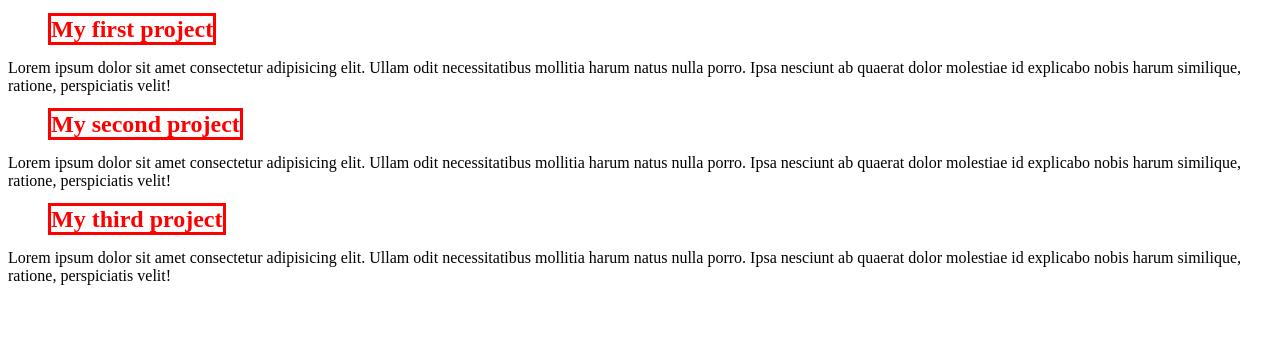
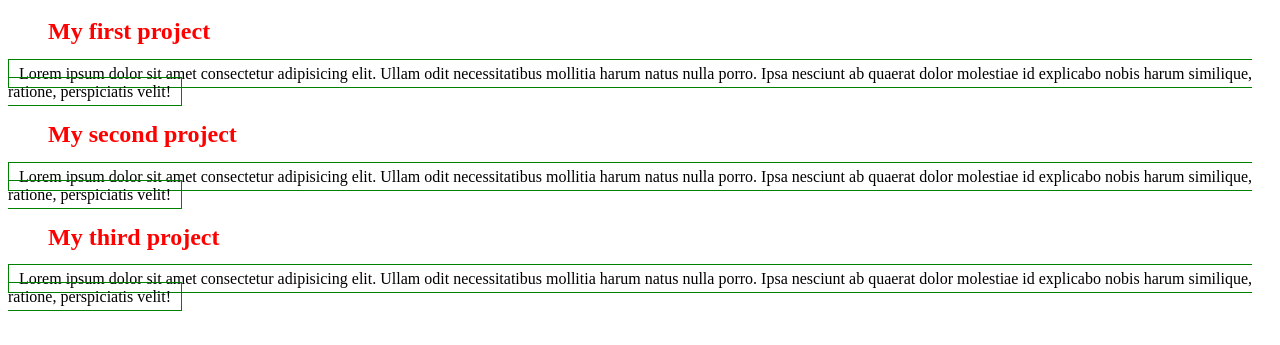
Before and after one commit to leechongren/portfolio, a plain HTML site: page index.html in a window 1280 px wide. Shown: the part 47-392 px from the top of the page. Drawn offline with Linux system fonts and the light colour scheme.

Commit message:
added span to borders

```diff
--- a/index.html
+++ b/index.html
@@ -2,13 +2,18 @@
 <link rel="stylesheet" type="text/css" href="style.css">
 
 <div><h1>My Portfolio</h1></div>
+
+
+<h2>My first project</h2>
+
+<span class="inline-border">Lorem ipsum dolor sit amet consectetur adipisicing elit. Ullam odit necessitatibus mollitia harum natus nulla porro. Ipsa nesciunt ab quaerat dolor molestiae id explicabo nobis harum similique, ratione, perspiciatis velit!</span>
 <br>
 
-<h2>My first project</h2>
-<p>Lorem ipsum dolor sit amet consectetur adipisicing elit. Ullam odit necessitatibus mollitia harum natus nulla porro. Ipsa nesciunt ab quaerat dolor molestiae id explicabo nobis harum similique, ratione, perspiciatis velit!</p>
+<h2>My second project</h2>
 
-<h2>My second project</h2>
-<p>Lorem ipsum dolor sit amet consectetur adipisicing elit. Ullam odit necessitatibus mollitia harum natus nulla porro. Ipsa nesciunt ab quaerat dolor molestiae id explicabo nobis harum similique, ratione, perspiciatis velit!</p>
+<span class="inline-border">Lorem ipsum dolor sit amet consectetur adipisicing elit. Ullam odit necessitatibus mollitia harum natus nulla porro. Ipsa nesciunt ab quaerat dolor molestiae id explicabo nobis harum similique, ratione, perspiciatis velit!</span>
+<br>
+
 
 <h2>My third project</h2>
-<p>Lorem ipsum dolor sit amet consectetur adipisicing elit. Ullam odit necessitatibus mollitia harum natus nulla porro. Ipsa nesciunt ab quaerat dolor molestiae id explicabo nobis harum similique, ratione, perspiciatis velit!</p>
+<span class="inline-border">Lorem ipsum dolor sit amet consectetur adipisicing elit. Ullam odit necessitatibus mollitia harum natus nulla porro. Ipsa nesciunt ab quaerat dolor molestiae id explicabo nobis harum similique, ratione, perspiciatis velit!</span >
--- a/style.css
+++ b/style.css
@@ -8,7 +8,16 @@ h1 {
 h2 {
     color:red;
     margin-left: 40px;
-    border-style: solid;
-    border-width: medium;
-    display:inline;
+
+
 }
+
+
+
+.inline-border {
+  border: 1px solid green;
+  padding-left: 10px;
+  padding-right: 10px;
+  padding-bottom: 5px;
+  padding-top: 5px;
+}
```
